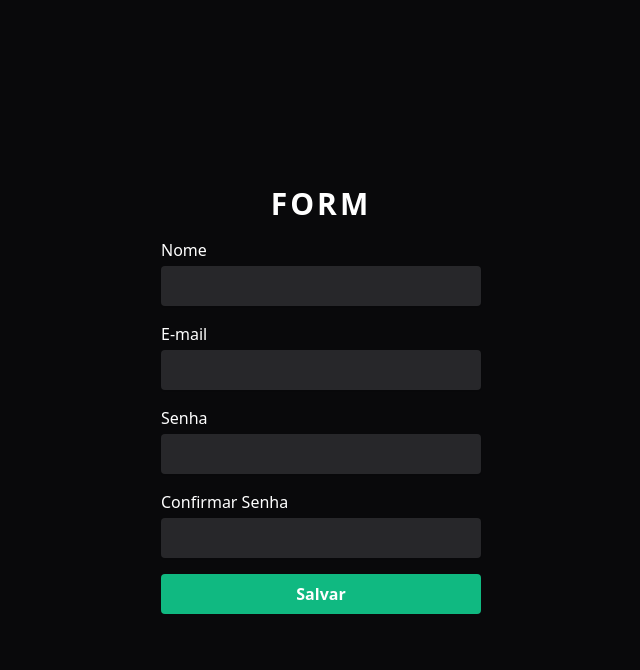
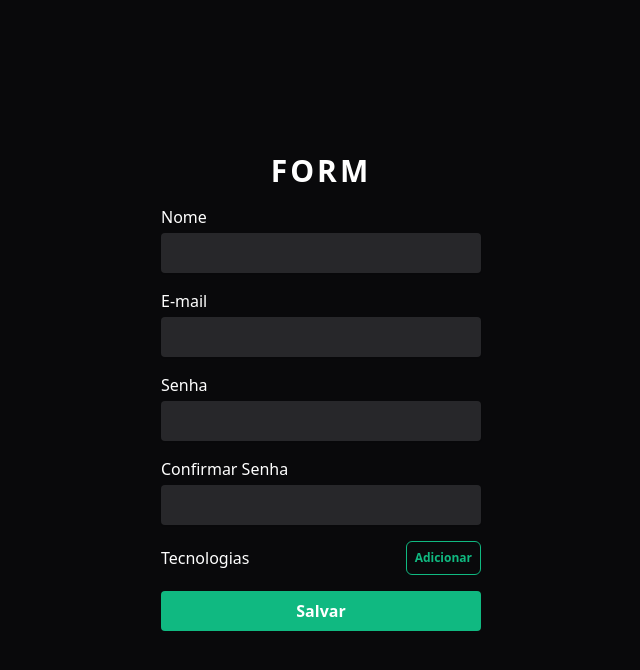
Before and after one commit to viniciusferreira7/forms-avancados-react, a React (Vite) app: page / in a window 1280 px wide. Shown: the top 670 px of the page, without its empty margins (319-959 px from the left). Built offline with nearby package versions, Linux system fonts and the light colour scheme.

Commit message:
feat: create fieldArray

```diff
--- a/src/App.tsx
+++ b/src/App.tsx
@@ -1,5 +1,5 @@
 import './styles/global.css'
-import { useForm } from 'react-hook-form'
+import { useForm, useFieldArray } from 'react-hook-form'
 import { z } from 'zod'
 import { zodResolver } from '@hookform/resolvers/zod'
 
@@ -26,15 +26,21 @@ const createUserFormSchema = z
     confirmPassword: z
       .string()
       .min(6, 'A senha precisa de no mínimo 6 caracteres'),
-
-    // Task: make confirm password
+    techs: z
+      .array(
+        z.object({
+          title: z.string().nonempty('O titulo é obrigatório'),
+          knowledge: z.coerce.number().min(1, 'Min é 1').max(10, 'max é 10'),
+        }),
+      )
+      .min(2, 'insira pelo menos 2 tecnologias'),
   })
   .superRefine((arg, ctz) => {
     if (arg.password !== arg.confirmPassword) {
       ctz.addIssue({
         code: 'custom',
         path: ['confirmPassword'],
-        message: 'Senhas diferentes',
+        message: 'As senhas são diferentes',
       })
     }
   })
@@ -46,16 +52,26 @@ export function App() {
     register,
     handleSubmit,
     formState: { errors },
+    control,
   } = useForm<CreateUserFormData>({
     resolver: zodResolver(createUserFormSchema),
   })
+
+  const { fields, append, remove } = useFieldArray({
+    control,
+    name: 'techs',
+  })
+
+  function handleAddNewTech() {
+    append({ title: '', knowledge: 0 })
+  }
 
   function createUser(data: any) {
     console.log(data)
   }
 
   return (
-    <main className="h-screen bg-zinc-950 text-white flex items-center justify-center">
+    <main className="h-screen bg-zinc-950 text-white flex items-center justify-center pb-4">
       <form
         onSubmit={handleSubmit(createUser)}
         className="flex flex-col gap-4 w-full max-w-xs"
@@ -65,38 +81,101 @@ export function App() {
           <label htmlFor="name">Nome</label>
           <input
             type="text"
-            className="border border-transparent focus:border-emerald-600 shadow-sm rounded h-10 bg-zinc-800 text-white px-3  outline-none"
+            className="border border-transparent focus:border-emerald-600 shadow-sm
+              rounded h-10 bg-zinc-800 text-white px-3  outline-none"
             {...register('name')}
           />
-          {errors.name && <span>{errors.name.message}</span>}
+          {errors.name && (
+            <span className="text-red-500 text-sm">{errors.name.message}</span>
+          )}
         </div>
         <div className="flex flex-col gap-1">
           <label htmlFor="email">E-mail</label>
           <input
             type="text"
-            className="border border-transparent focus:border-emerald-600 shadow-sm rounded h-10 bg-zinc-800 text-white px-3  outline-none"
+            className="border border-transparent focus:border-emerald-600 shadow-sm
+              rounded h-10 bg-zinc-800 text-white px-3  outline-none"
             {...register('email')}
           />
-          {errors.email && <span>{errors.email.message}</span>}
+          {errors.email && (
+            <span className="text-red-500 text-sm">{errors.email.message}</span>
+          )}
         </div>
         <div className="flex flex-col gap-1">
           <label htmlFor="password">Senha</label>
           <input
             type="password"
-            className="border border-transparent focus:border-emerald-600 shadow-sm rounded h-10 bg-zinc-800 text-white px-3  outline-none"
+            className="border border-transparent focus:border-emerald-600 shadow-sm
+              rounded h-10 bg-zinc-800 text-white px-3  outline-none"
             {...register('password')}
           />
-          {errors.password && <span>{errors.password.message}</span>}
+          {errors.password && (
+            <span className="text-red-500 text-sm">
+              {errors.password.message}
+            </span>
+          )}
         </div>
         <div className="flex flex-col gap-1">
           <label htmlFor="confirmPassword">Confirmar Senha</label>
           <input
-            type="confirmPassword"
-            className="border border-transparent focus:border-emerald-600 shadow-sm rounded h-10 bg-zinc-800 text-white px-3  outline-none"
+            type="password"
+            className="border border-transparent focus:border-emerald-600 shadow-sm
+              rounded h-10 bg-zinc-800 text-white px-3  outline-none"
             {...register('confirmPassword')}
           />
           {errors.confirmPassword && (
-            <span>{errors.confirmPassword.message}</span>
+            <span className="text-red-500 text-sm">
+              {errors.confirmPassword.message}
+            </span>
+          )}
+        </div>
+        <div className="flex flex-col gap-1">
+          <label htmlFor="" className="flex items-center justify-between">
+            Tecnologias
+            <button
+              type="button"
+              onClick={handleAddNewTech}
+              className="text-emerald-500 text-xs font-bold border border-emerald-500 p-2
+                rounded-md hover:bg-emerald-500 hover:text-white
+                hover:transition-all duration-300"
+            >
+              Adicionar
+            </button>
+          </label>
+          {fields.map((field, index) => {
+            return (
+              <div key={field.id} className="flex  gap-2 my-3">
+                <div className="flex-1">
+                  <input
+                    type="text"
+                    className="w-full border border-transparent focus:border-emerald-600 shadow-sm
+                    rounded h-10 bg-zinc-800 text-white px-3  outline-none"
+                    {...register(`techs.${index}.title`)}
+                  />
+                  {errors.techs?.[index]?.title && (
+                    <p className="text-red-500 text-sm">
+                      {errors.techs?.[index]?.title?.message}
+                    </p>
+                  )}
+                </div>
+                <div>
+                  <input
+                    type="number"
+                    className="w-16 border border-transparent focus:border-emerald-600 shadow-sm
+                   rounded h-10 bg-zinc-800 text-white px-3  outline-none"
+                    {...register(`techs.${index}.knowledge`)}
+                  />
+                  {errors.techs?.[index]?.knowledge && (
+                    <p className="text-red-500 text-sm">
+                      {errors.techs?.[index]?.knowledge?.message}
+                    </p>
+                  )}
+                </div>
+              </div>
+            )
+          })}
+          {errors.techs && (
+            <p className="text-red-500 text-sm">{errors.techs?.message}</p>
           )}
         </div>
         <button
```
